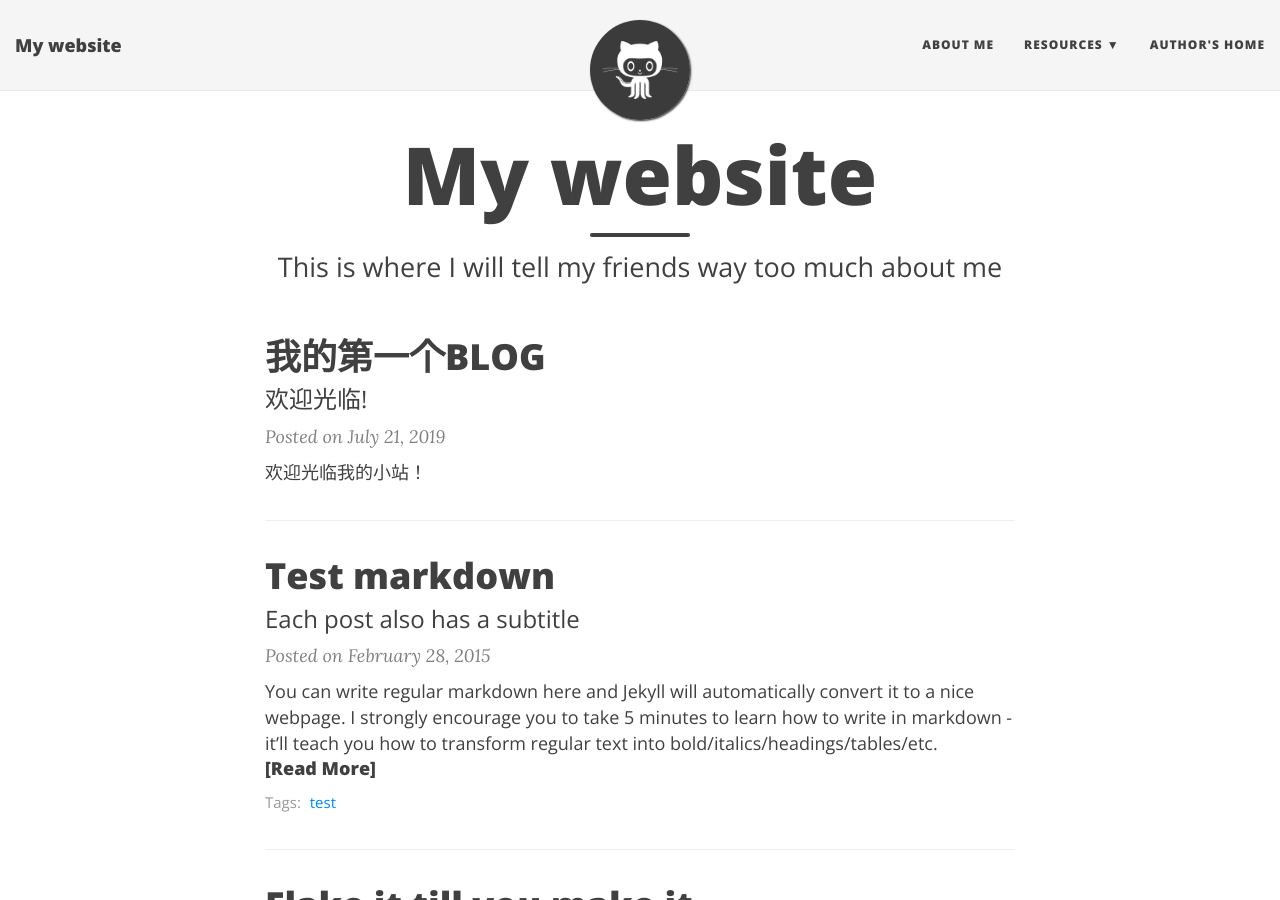
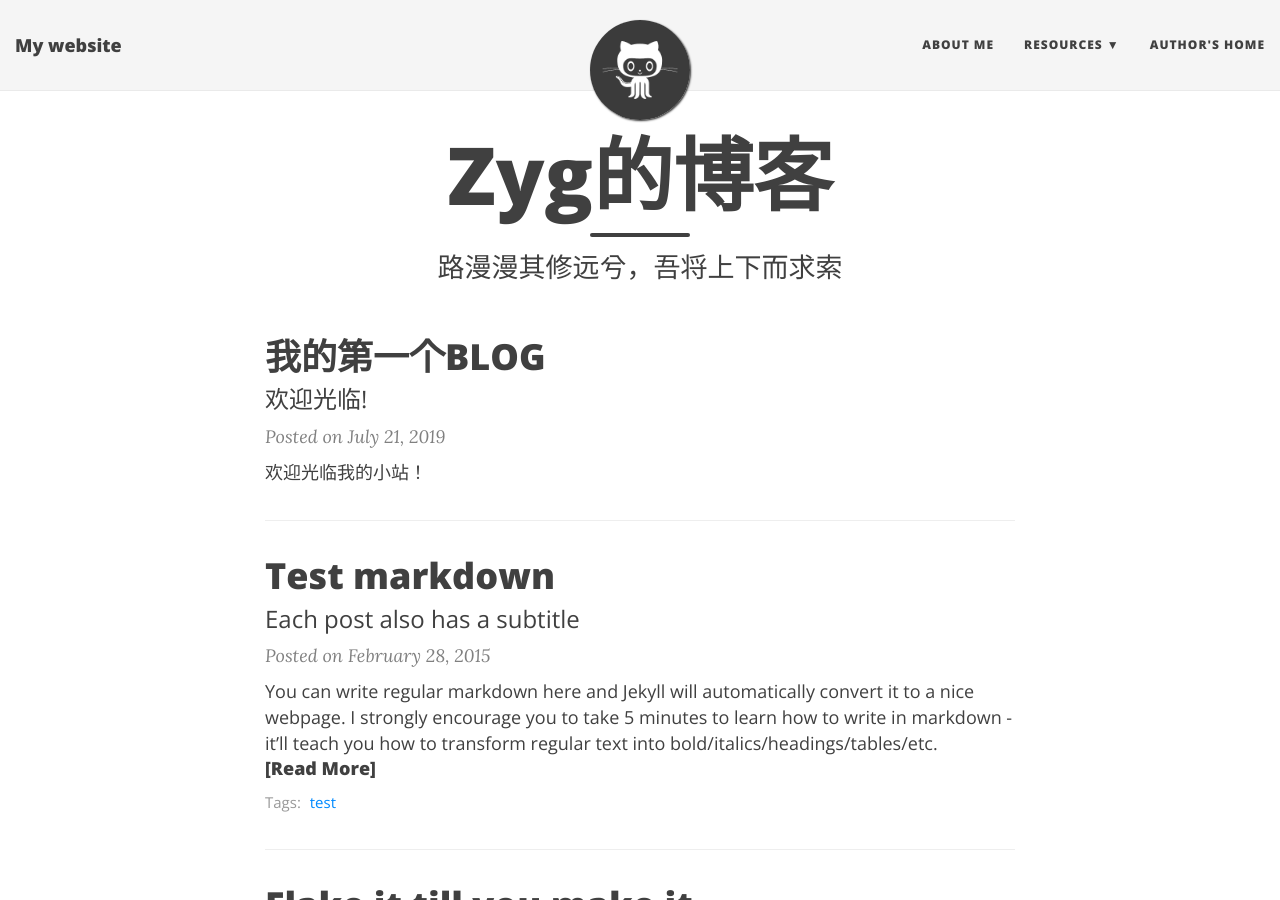
Before and after one commit to zyg121/zyg121.github.io, a Jekyll site: the page built from index.html, in a window 1280 px wide and 900 px high. Built offline with Jekyll 4.4.1, drawn with Linux system fonts in a browser that asks for light colours; nearby versions of some CDN libraries; the list of posts is cut into pages by our own code; comment, search, counter and statistics services are not loaded.

Commit message:
Update index.html

```diff
--- a/index.html
+++ b/index.html
@@ -1,7 +1,7 @@
 ---
 layout: page
-title: My website
-subtitle: This is where I will tell my friends way too much about me
+title: Zyg的博客
+subtitle: 路漫漫其修远兮，吾将上下而求索
 use-site-title: true
 ---
 
```
